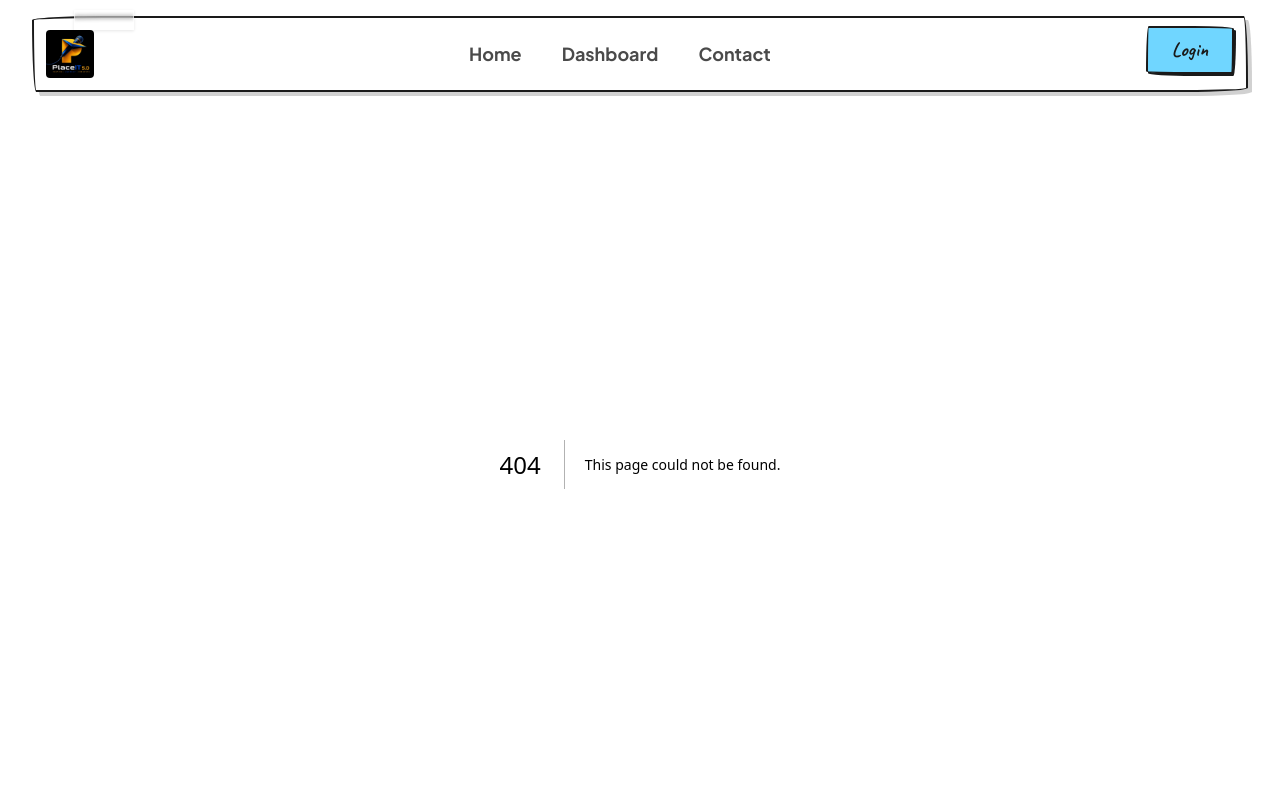
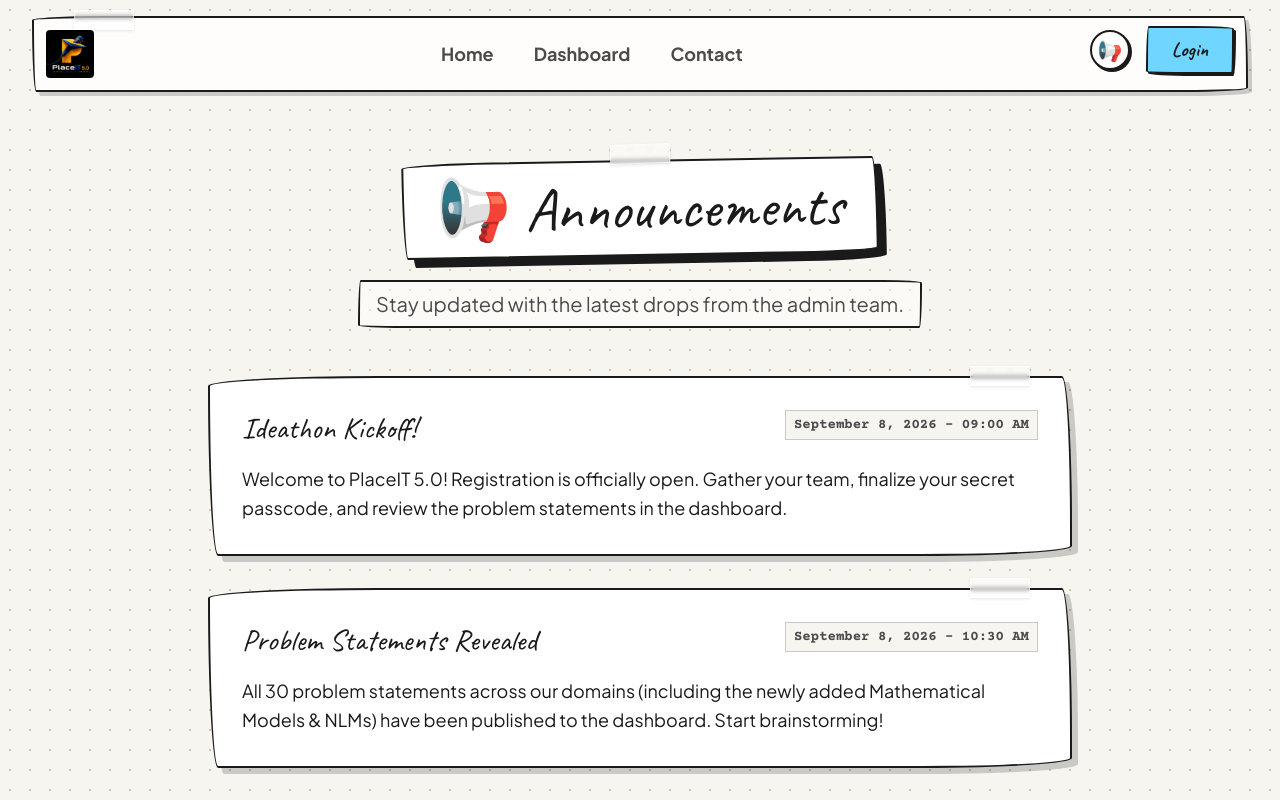
Before and after one commit to KevenMarini/Placeittestweb, a Next.js app: page /announcements in a window 1280 px wide. Before the commit this address had no page. Shown: the top 800 px of the page. Built offline with nearby package versions, Linux system fonts and the light colour scheme.

Commit message:
feat: Add announcements page and navbar icon

```diff
--- /dev/null
+++ b/src/app/announcements/page.tsx
@@ -0,0 +1,59 @@
+export default function Announcements() {
+  const announcements = [
+    {
+      id: 1,
+      title: "Ideathon Kickoff!",
+      date: "September 8, 2026 - 09:00 AM",
+      content: "Welcome to PlaceIT 5.0! Registration is officially open. Gather your team, finalize your secret passcode, and review the problem statements in the dashboard.",
+      important: true,
+    },
+    {
+      id: 2,
+      title: "Problem Statements Revealed",
+      date: "September 8, 2026 - 10:30 AM",
+      content: "All 30 problem statements across our domains (including the newly added Mathematical Models & NLMs) have been published to the dashboard. Start brainstorming!",
+      important: false,
+    }
+  ];
+
+  return (
+    <div className="min-h-screen pt-24 pb-12 px-4 max-w-4xl mx-auto">
+      <div className="text-center mb-12 relative">
+        <div className="tape -top-4 left-1/2 -translate-x-1/2 rotate-1"></div>
+        <h1 className="font-marker text-5xl md:text-6xl text-ink inline-block bg-white px-8 py-4 wobbly-border shadow-[8px_8px_0px_rgba(26,26,26,1)] -rotate-1">
+          📢 Announcements
+        </h1>
+        <p className="font-sans text-xl text-ink-light mt-6 bg-white/50 inline-block px-4 py-2 wobbly-border-alt">
+          Stay updated with the latest drops from the admin team.
+        </p>
+      </div>
+
+      <div className="space-y-8">
+        {announcements.length > 0 ? (
+          announcements.map((ann) => (
+            <div
+              key={ann.id}
+              className={`bg-white p-6 md:p-8 wobbly-border shadow-[6px_6px_0px_rgba(26,26,26,0.2)] relative ${ann.important ? 'border-l-[16px] border-l-neon-pink' : 'border-l-[16px] border-l-neon-yellow'}`}
+            >
+              <div className="tape -top-3 right-10 rotate-3"></div>
+              <div className="flex justify-between items-start mb-4 gap-4 flex-col md:flex-row">
+                <h2 className="font-marker text-3xl text-ink leading-tight">{ann.title}</h2>
+                <span className="font-mono text-sm font-bold text-ink-light shrink-0 bg-canvas px-2 py-1 border border-ink/20">
+                  {ann.date}
+                </span>
+              </div>
+              <p className="font-sans text-lg text-ink leading-relaxed">
+                {ann.content}
+              </p>
+            </div>
+          ))
+        ) : (
+          <div className="bg-white p-12 text-center wobbly-border border-dashed border-4 border-ink/20">
+            <h3 className="font-marker text-2xl text-ink-light">No announcements yet.</h3>
+            <p className="font-sans text-ink-light mt-2">Check back later for updates from the admins.</p>
+          </div>
+        )}
+      </div>
+    </div>
+  );
+}
--- a/src/components/Navbar.tsx
+++ b/src/components/Navbar.tsx
@@ -45,7 +45,14 @@ export default function Navbar() {
         </div>
 
         {/* Right Side */}
-        <div>
+        <div className="flex items-center gap-4">
+          <Link
+            href="/announcements"
+            className="flex items-center justify-center w-10 h-10 bg-white border-2 border-ink rounded-full shadow-[2px_2px_0px_rgba(26,26,26,1)] hover:bg-neon-yellow hover:shadow-[4px_4px_0px_rgba(26,26,26,1)] transition-all -translate-y-1 hover:-translate-y-2 group"
+            title="Announcements"
+          >
+            <span className="text-xl group-hover:scale-110 transition-transform">📢</span>
+          </Link>
           <Link
             href="/register"
             className="font-marker text-xl font-bold text-ink bg-neon-cyan px-6 py-2 wobbly-border-alt hover:bg-neon-pink transition-colors shadow-[2px_2px_0px_rgba(26,26,26,1)] hover:shadow-[4px_4px_0px_rgba(26,26,26,1)] -translate-y-1 hover:-translate-y-2 inline-block"
```
